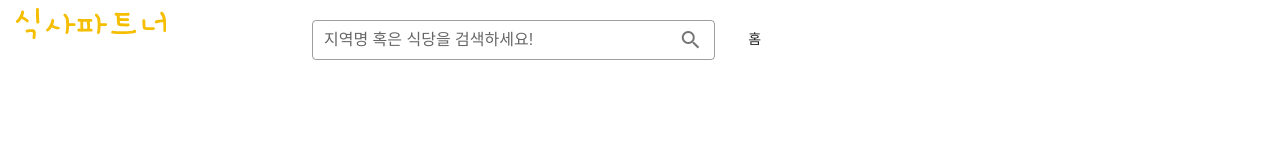
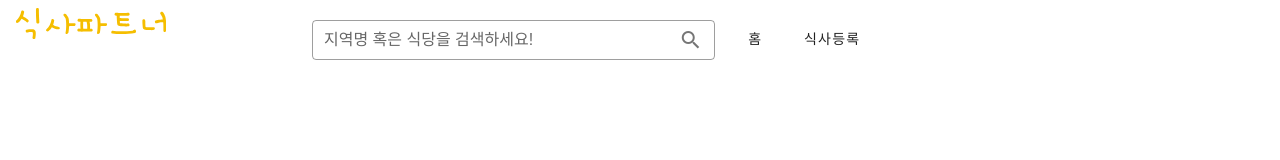
Before and after one commit to HwanChang/meal-partner, a Nuxt app: page /meal in a window 1280 px wide. Shown: the top 160 px of the page. Built offline with nearby package versions, Linux system fonts and the light colour scheme.

Commit message:
feat: 식사등록 메뉴 추가

```diff
--- a/layouts/default.vue
+++ b/layouts/default.vue
@@ -135,6 +135,10 @@ export default {
         {
           title: '홈',
           to: '/'
+        },
+        {
+          title: '식사등록',
+          to: '/meal'
         }
       ],
       title: '식사파트너'
--- /dev/null
+++ b/pages/meal/index.vue
@@ -0,0 +1,17 @@
+<template>
+  <v-container fluid grid-list-md>
+    <v-layout row wrap>
+      <v-flex>
+        <v-card />
+      </v-flex>
+    </v-layout>
+  </v-container>
+</template>
+
+<script>
+export default {
+  components: {
+    //
+  }
+}
+</script>
```
